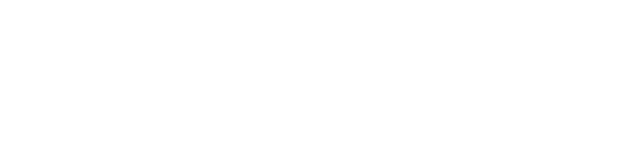
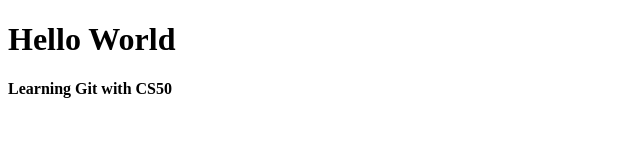
Before and after one commit to saifs0/duck, a plain HTML site: page index.html in a window 1280 px wide. Shown: the whole page, without its empty margins (0-640 px from the left). Drawn offline with Linux system fonts and the light colour scheme.

Commit message:
Update index.html

```diff
--- a/index.html
+++ b/index.html
@@ -5,6 +5,7 @@
     <title>Title</title>
 </head>
 <body>
-
+    <h1>Hello World</h1>
+    <h4>Learning Git with CS50</h4>
 </body>
 </html>
```
